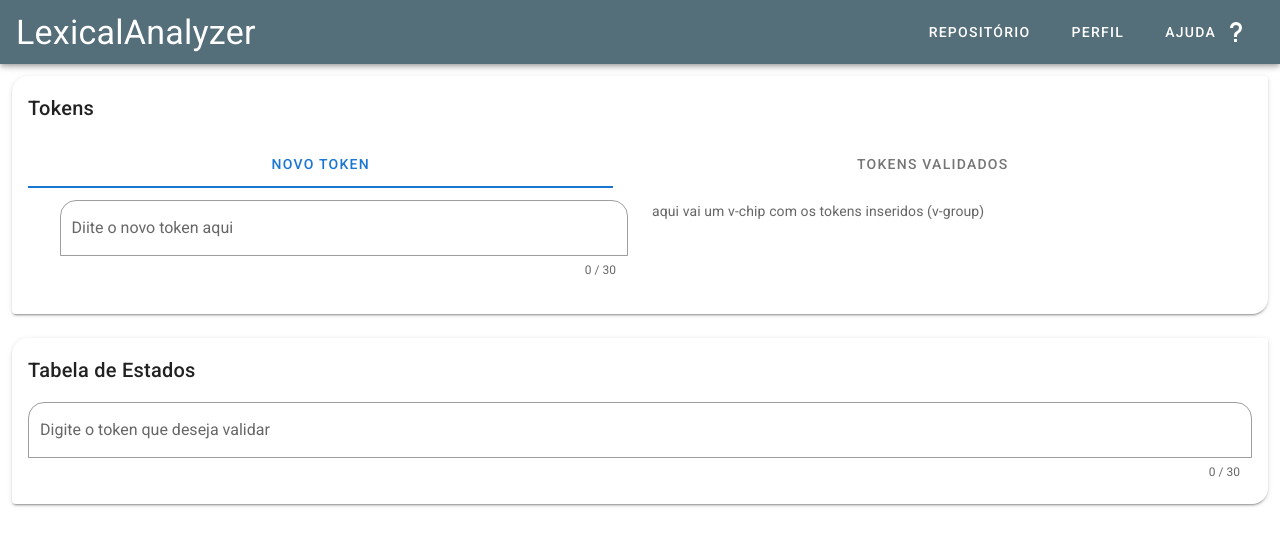
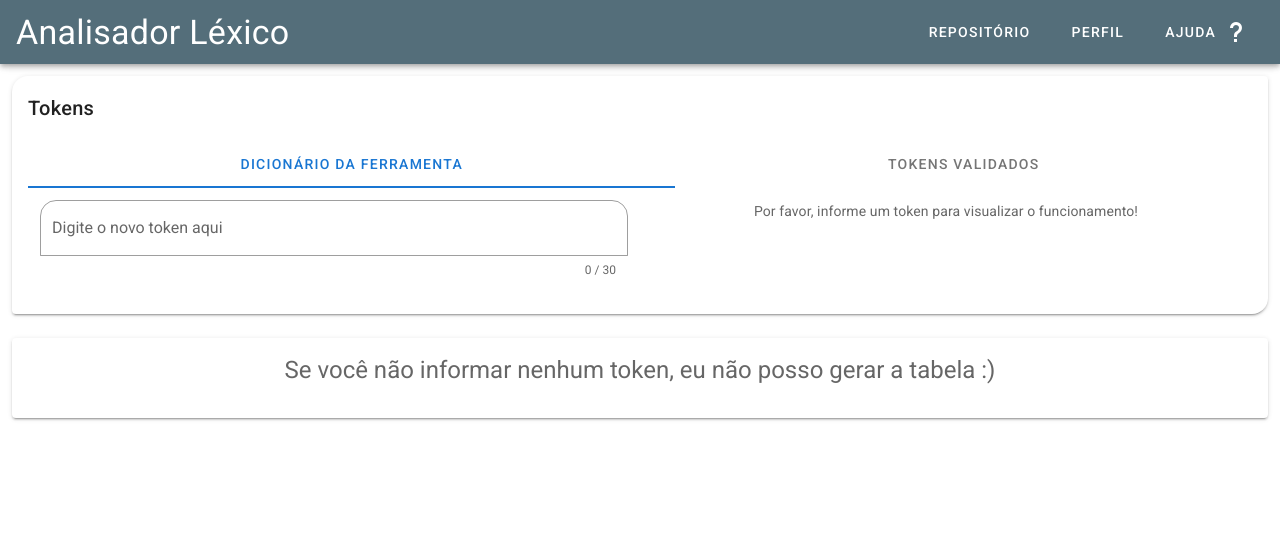
Before and after one commit to joaodos3v/URI.CS16.LexicalAnalyzer, a Vue app in the folder app/: page / in a window 1280 px wide. Shown: the top 546 px of the page. Built offline with nearby package versions, Linux system fonts and the light colour scheme.

Commit message:
Adicionando e removendo tokens; ajustes no layout; criando autômato

```diff
--- a/app/src/App.vue
+++ b/app/src/App.vue
@@ -1,38 +1,24 @@
 <template>
   <v-app>
     <v-app-bar app dark color="blue-grey darken-1">
-      <h2 class="d-flex display-1">LexicalAnalyzer</h2>
-
+      <h2 class="d-flex display-1">Analisador Léxico</h2>
       <v-spacer></v-spacer>
-
-      <v-btn text href="https://github.com/joao-vieira/URI.CS16.LexicalAnalyzer" target="_blank">
-        <span class="mr-2">REPOSITÓRIO</span>
-        <v-icon>mdi-github-circle</v-icon>
-      </v-btn>
-      <v-btn text href="https://github.com/joao-vieira" target="_blank">
-        <span class="mr-2">PERFIL</span>
-        <v-icon>mdi-github-face</v-icon>
-      </v-btn>
-      <v-btn @click="overlay = !overlay" text>
-        <span class="mr-2">AJUDA</span>
-        <v-icon>mdi-help</v-icon>
-      </v-btn>
+      <HeaderButtons />
     </v-app-bar>
-
     <v-content>
       <v-overlay :absolute="true" :value="overlay" opacity="0.7">
         <h1 class="display-4">LexicalAnalyzer HELP!</h1>
       </v-overlay>
-
       <v-container fluid>
         <v-row>
           <v-col cols="12">
-            <Token :tokenMaxLength="tokenMaxLength" />
+            <TokenCard :tokens="tokens" :attempts="attempts" :tokenMaxLength="tokenMaxLength"
+              @tokenAdded="addToken" @tokenDeleted="deleteToken" />
           </v-col>
         </v-row>
         <v-row>
           <v-col cols="12">
-            <StateTable :tokenMaxLength="tokenMaxLength" />
+            <StateTable :automaton="automaton" :tokenMaxLength="tokenMaxLength" />
           </v-col>
         </v-row>
       </v-container>
@@ -41,19 +27,116 @@
 </template>
 
 <script>
-import Token from './components/Token';
-import StateTable from './components/StateTable';
+import HeaderButtons from "@/components/layout/HeaderButtons";
+import TokenCard from "./components/TokenCard";
+import StateTable from "./components/StateTable";
 
 export default {
   name: 'App',
 
   components: {
-    StateTable, Token
+    HeaderButtons, StateTable, TokenCard
   },
 
   data: () => ({
     overlay: false,
     tokenMaxLength: 30,
+    tokens: [],
+    automaton: [],
+    attempts: []
   }),
+
+  methods: {
+    addToken(newToken) {
+      this.tokens.push(newToken);
+    },
+    deleteToken(i) {
+      this.tokens.splice(i, 1);
+    },
+    _buildAutomaton() {
+      const alphabet = this._getAlphabet();
+      const rows = this._getRows(alphabet);
+      window.console.log(alphabet, rows);
+    },
+    _getAlphabet() {
+      let alphabet = [];
+      this.tokens.map(token => {
+        const tokenLetters = token.split("");
+        const uniqueLetters = tokenLetters.filter((char, i, arr) => arr.indexOf(char) == i);
+        uniqueLetters.map(char => {
+          if (!alphabet.includes(char)) {
+            alphabet.push(char);
+          }
+        });
+      });
+
+      return alphabet.sort();
+    },
+    _getRows(alphabet) {
+      let automaton = {"q0": []};
+      this.tokens.map(token => {
+        const characters = token.split("");
+        const firstCharacter = characters[0];
+        const initialState = "q0";
+
+        if (Object.keys(automaton[initialState]).includes(firstCharacter)) {
+          let char = firstCharacter
+          let currentState = initialState;
+          for (let i = 0; i < characters.length; i++) {
+            const nextState = automaton[currentState][char];
+            if (!nextState) {
+              window.console.log(`===>>> A trilha deve ser criada para ${token}: Estado atual: ${currentState} | Caracter atual: ${char}`, automaton);
+              const nextStateNumber = this._defineNextState(automaton);
+              automaton[currentState][char] = `q${nextStateNumber}`;
+              const newStates = this._generateNewStates(alphabet.length, token, i, nextStateNumber);
+              const keys = Object.keys(newStates);
+              keys.map(key => automaton[key] = newStates[key]);
+              break;
+            }
+
+            char = characters[i + 1];
+            currentState = nextState;
+          }
+        } else {
+          const nextStateNumber = this._defineNextState(automaton);
+          automaton[initialState][firstCharacter] = `q${nextStateNumber}`;
+          const newStates = this._generateNewStates(alphabet.length, token, 0, nextStateNumber);
+          const keys = Object.keys(newStates);
+          keys.map(key => automaton[key] = newStates[key]);
+        }
+      });
+
+      window.console.log("=> Autômato Final", automaton);
+      return automaton;
+    },
+    _defineNextState(currentAutomaton) {
+      const states = Object.keys(currentAutomaton);
+      const lastState = states[states.length - 1];
+      const lastStateNumber = parseInt(lastState.split("q").pop());
+      const nextStateNumber = lastStateNumber + 1;
+
+      return nextStateNumber;
+    },
+    _generateNewStates(numberOfColumns, token, tokenStartIndex, currentStateNumber) {
+      let newStates = {};
+      const currentToken = token.substr(tokenStartIndex + 1);
+      currentToken.split("").map(char => {
+        const nextStateNumber = currentStateNumber + 1;
+        newStates[`q${currentStateNumber}`] = [];
+        newStates[`q${currentStateNumber}`][char] = `q${nextStateNumber}`;
+        currentStateNumber = nextStateNumber;
+      });
+      newStates[`q${currentStateNumber}`] = Array(numberOfColumns).fill("-");
+
+      window.console.log(`Novos estados gerados para ${currentToken}! `, newStates);
+      return newStates;
+    }
+  },
+
+  watch: {
+    tokens() {
+      this._buildAutomaton();
+    }
+  }
 };
 </script>
--- a/app/src/components/SearchToken.vue
+++ b/app/src/components/SearchToken.vue
@@ -1,6 +1,7 @@
 <template>
   <v-text-field
     label="Digite o token que deseja validar"
+    hint="Para validar, clique Espaço!"
     :counter="tokenMaxLength"
     clearable
     color="blue-grey darken-1"
--- a/app/src/components/StateTable.vue
+++ b/app/src/components/StateTable.vue
@@ -1,8 +1,43 @@
 <template>
-  <v-card :shaped="true">
+  <v-card v-if="automaton.length" :shaped="true">
     <v-card-title>Tabela de Estados</v-card-title>
     <v-card-text>
       <SearchToken :tokenMaxLength="tokenMaxLength" />
+      <v-container fluid>
+        <v-row>
+          <v-col cols="12">
+            <v-simple-table :dense="true">
+              <template v-slot:default>
+                <thead>
+                  <tr>
+                    <th class="text-left">ESTADOS</th>
+                    <th class="text-left">p</th>
+                    <th class="text-left">a</th>
+                    <th class="text-left">l</th>
+                    <th class="text-left">v</th>
+                    <th class="text-left">r</th>
+                  </tr>
+                </thead>
+                <tbody>
+                  <tr>
+                    <td>q0</td>
+                    <td>q1</td>
+                    <td></td>
+                    <td></td>
+                    <td></td>
+                    <td></td>
+                  </tr>
+                </tbody>
+              </template>
+            </v-simple-table>
+          </v-col>
+        </v-row>
+      </v-container>
+    </v-card-text>
+  </v-card>
+  <v-card v-else>
+    <v-card-text>
+      <p class="text-center headline">Se você não informar nenhum token, eu não posso gerar a tabela :)</p>
     </v-card-text>
   </v-card>
 </template>
@@ -17,12 +52,19 @@ export default {
     SearchToken
   },
 
+  props: {
+    automaton: {
+      type: Array,
+      required: true
+    },
+    tokenMaxLength: {
+      type: Number,
+      default: 0
+    },
+  },
+
   data: () => ({
     //
   }),
-
-  props: {
-    tokenMaxLength: Number,
-  },
 };
 </script>
--- a/app/src/components/Token.vue
+++ b/app/src/components/TokenCard.vue
@@ -3,36 +3,37 @@
     <v-card-title>Tokens</v-card-title>
     <v-card-text>
       <v-tabs :grow="true">
-        <v-tab>NOVO TOKEN</v-tab>
+        <v-tab>DICIONÁRIO DA FERRAMENTA</v-tab>
         <v-tab-item>
-          <v-container>
+          <v-container fluid>
             <v-row>
               <v-col cols="6">
-                <v-row class="align-center">
-                  <v-col cols="12">
-                    <v-text-field
-                      label="Diite o novo token aqui"
-                      hint="Para adicionar, clique Enter!"
-                      :counter="tokenMaxLength"
-                      required
-                      clearable
-                      color="blue-grey darken-1"
-                      outlined
-                      shaped
-                    ></v-text-field>
-                  </v-col>
-                </v-row>
+                <v-text-field required clearable outlined shaped :counter="tokenMaxLength"
+                  label="Digite o novo token aqui"
+                  hint="Para adicionar, clique Espaço!"
+                  color="blue-grey darken-1"
+                  v-model="newToken" @keydown.space.prevent="add"
+                ></v-text-field>
               </v-col>
               <v-col cols="6">
-                aqui vai um v-chip com os tokens inseridos (v-group)
+                <v-chip-group v-if="tokens.length" column dark>
+                  <v-chip v-for="(token, i) in tokens" :key="i" large pill class="ma-2"
+                    text-color="white" color="blue-grey darken-1"
+                    close close-icon="mdi-delete" @click:close="$emit('tokenDeleted', i)"
+                  >
+                    {{ token }}
+                  </v-chip>
+                </v-chip-group>
+                <p v-else class="text-center">Por favor, informe um token para visualizar o funcionamento!</p>
               </v-col>
             </v-row>
           </v-container>
         </v-tab-item>
 
+
         <v-tab>TOKENS VALIDADOS</v-tab>
         <v-tab-item>
-          <v-container>
+          <v-container fluid>
             <v-row>
               <v-col cols="6">
                 <v-card>
@@ -84,12 +85,35 @@
 export default {
   name: 'Token',
 
+  props: {
+    tokenMaxLength: {
+      type: Number,
+      default: 30
+    },
+    tokens: {
+      type: Array,
+      required: true
+    },
+    attempts: Array,
+  },
+
   data: () => ({
-    //
+    newToken: ""
   }),
 
-  props: {
-    tokenMaxLength: Number,
-  },
+  methods: {
+    add() {
+      this.$emit("tokenAdded", this.newToken);
+      this.newToken = "";
+    },
+    validToken() {
+      // TODO: validar o token informado com uma regex
+        /**
+         * - não pode ter acento
+         * - tem que ter, NO MÍNIMO, 5 símbolos
+         * - [OK] não pode ter espaço
+         */
+    }
+  }
 };
 </script>
--- /dev/null
+++ b/app/src/components/layout/HeaderButtons.vue
@@ -0,0 +1,26 @@
+<template>
+  <div>
+    <v-btn text href="https://github.com/joao-vieira/URI.CS16.LexicalAnalyzer" target="_blank">
+      <span class="mr-2">REPOSITÓRIO</span>
+      <v-icon>mdi-github-circle</v-icon>
+    </v-btn>
+    <v-btn text href="https://github.com/joao-vieira" target="_blank">
+      <span class="mr-2">PERFIL</span>
+      <v-icon>mdi-github-face</v-icon>
+    </v-btn>
+    <v-btn @click="overlay = !overlay" text>
+      <span class="mr-2">AJUDA</span>
+      <v-icon>mdi-help</v-icon>
+    </v-btn>
+  </div>
+</template>
+
+<script>
+export default {
+
+}
+</script>
+
+<style>
+
+</style>
```
